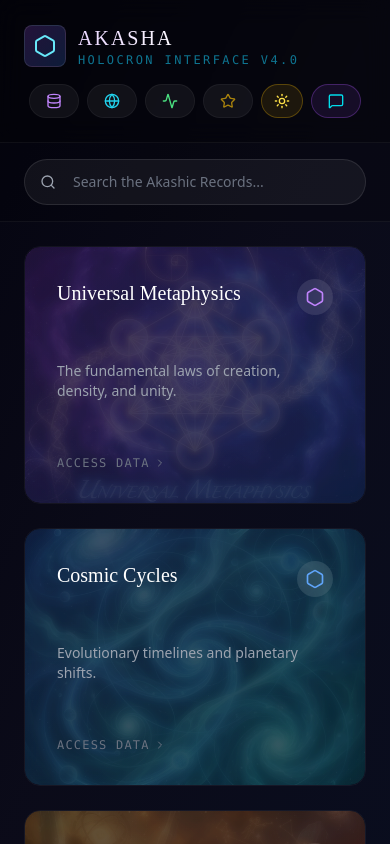
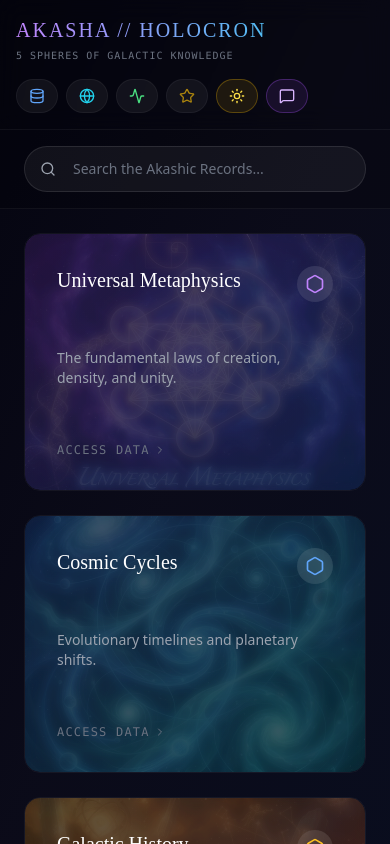
Before and after one commit to rotmgamali/akasha, a React (Vite) app: page / in a window 390 px wide. Both pictures are taken after a click on the button "ENTER AKASHA". Shown: the top 844 px of the page. Built offline with nearby package versions, Linux system fonts and the light colour scheme.

Commit message:
fix: comprehensive UX improvements for mobile and desktop

```diff
--- a/index.html
+++ b/index.html
@@ -4,7 +4,22 @@
     <meta charset="UTF-8" />
     <link rel="icon" type="image/svg+xml" href="/vite.svg" />
     <meta name="viewport" content="width=device-width, initial-scale=1.0" />
-    <title>akasha-app</title>
+    <title>AKASHA | Your Interface to the Infinite</title>
+    <meta name="description" content="Explore the Akashic Records through the AKASHA interface. Galactic history, ascension mechanics, and universal metaphysics at your fingertips." />
+
+    <!-- Open Graph / Facebook -->
+    <meta property="og:type" content="website" />
+    <meta property="og:url" content="https://akasha-interface.vercel.app/" />
+    <meta property="og:title" content="AKASHA | Your Interface to the Infinite" />
+    <meta property="og:description" content="Explore the Akashic Records through the AKASHA interface. Galactic history, ascension mechanics, and universal metaphysics." />
+    <meta property="og:image" content="/images/portal_background_1771112963801.png" />
+
+    <!-- Twitter -->
+    <meta property="twitter:card" content="summary_large_image" />
+    <meta property="twitter:url" content="https://akasha-interface.vercel.app/" />
+    <meta property="twitter:title" content="AKASHA | Your Interface to the Infinite" />
+    <meta property="twitter:description" content="Explore the Akashic Records through the AKASHA interface." />
+    <meta property="twitter:image" content="/images/portal_background_1771112963801.png" />
   </head>
   <body>
     <div id="root"></div>
--- a/src/components/ArticleView.jsx
+++ b/src/components/ArticleView.jsx
@@ -52,16 +52,10 @@ const ArticleView = ({ excerpt, onClose, onToggleSave, isSaved }) => {
             {/* Dynamic Background */}
             <div className={`fixed inset-0 bg-gradient-to-br ${gradient} opacity-5 pointer-events-none`} />
 
-            {/* Contextual Master Image Background */}
-            <AnimatePresence mode="wait">
+            {/* Background Image Underlay (subtle) */}
             {bgImage && (
-                    <motion.div
-                        key={bgImage}
-                        initial={{ opacity: 0 }}
-                        animate={{ opacity: 0.25 }}
-                        exit={{ opacity: 0 }}
-                        transition={{ duration: 1 }}
-                        className="fixed inset-0 pointer-events-none"
+                <div
+                    className="fixed inset-0 opacity-10 pointer-events-none"
                     style={{
                         backgroundImage: `url(${bgImage})`,
                         backgroundSize: 'cover',
@@ -69,7 +63,6 @@ const ArticleView = ({ excerpt, onClose, onToggleSave, isSaved }) => {
                     }}
                 />
             )}
-            </AnimatePresence>
 
             <div className="fixed inset-0 bg-[url('/noise.png')] opacity-20 pointer-events-none" />
 
--- a/src/components/HolocronView.jsx
+++ b/src/components/HolocronView.jsx
@@ -64,63 +64,68 @@ const HolocronView = ({ onNavigate, onToggleSave, savedExcerpts, onOpenArticle }
             <div className="fixed inset-0 bg-galaxy-gradient opacity-30 pointer-events-none" />
 
             {/* Application Header */}
-            <header className="relative z-10 p-6 flex flex-col md:flex-row justify-between items-center border-b border-white/5 bg-black/40 backdrop-blur-md gap-4">
-                <div className="flex items-center gap-3 w-full md:w-auto">
-                    <div className="p-2 rounded-lg bg-gradient-to-br from-purple-500/20 to-blue-500/20 border border-white/10">
-                        <Hexagon className="w-6 h-6 text-cyan-300" />
-                    </div>
+            <header className="relative z-20 p-4 md:p-6 backdrop-blur-md bg-black/20 border-b border-white/5">
+                <div className="max-w-7xl mx-auto flex flex-col gap-4 md:flex-row md:justify-between md:items-center">
+                    {/* Left: Title */}
                     <div>
-                        <h1 className="text-xl font-cinzel text-transparent bg-clip-text bg-gradient-to-r from-purple-200 via-white to-cyan-200 tracking-widest">
-                            AKASHA
+                        <h1 className="text-xl md:text-2xl font-cinzel tracking-widest text-transparent bg-clip-text bg-gradient-to-r from-purple-400 to-cyan-400">
+                            AKASHA // HOLOCRON
                         </h1>
-                        <p className="text-xs font-mono text-cyan-700 tracking-[0.2em] uppercase">Holocron Interface v4.0</p>
-                    </div>
+                        <p className="text-[10px] text-gray-500 font-mono uppercase tracking-widest mt-1">5 Spheres of Galactic Knowledge</p>
                     </div>
 
-                {/* Primary Navigation */}
-                <div className="flex flex-wrap gap-2 md:gap-4 justify-center md:justify-end w-full md:w-auto">
+                    {/* Right: Navigation Hub - Stacked on Mobile */}
+                    <nav className="flex flex-wrap gap-2 items-center">
                         <button
                             onClick={() => onNavigate('timeline')}
-                        className="flex items-center gap-2 px-4 py-2 rounded-full bg-white/5 hover:bg-white/10 border border-white/5 hover:border-purple-500/30 transition-all group"
+                            className="flex items-center gap-2 px-3 md:px-4 py-2 rounded-full bg-white/5 hover:bg-white/10 border border-white/5 hover:border-blue-500/30 transition-all group"
+                            aria-label="View Timeline"
                         >
-                        <Database className="w-4 h-4 text-purple-400 group-hover:text-purple-300" />
-                        <span className="text-xs font-mono uppercase tracking-widest text-gray-400 group-hover:text-white hidden sm:block">Timeline</span>
+                            <Database className="w-4 h-4 text-blue-400 group-hover:text-blue-300" />
+                            <span className="text-xs font-mono uppercase tracking-widest text-gray-400 group-hover:text-white hidden sm:inline">Timeline</span>
                         </button>
                         <button
                             onClick={() => onNavigate('civilizations')}
-                        className="flex items-center gap-2 px-4 py-2 rounded-full bg-white/5 hover:bg-white/10 border border-white/5 hover:border-cyan-500/30 transition-all group"
+                            className="flex items-center gap-2 px-3 md:px-4 py-2 rounded-full bg-white/5 hover:bg-white/10 border border-white/5 hover:border-cyan-500/30 transition-all group"
+                            aria-label="View Civilizations"
                         >
                             <Globe className="w-4 h-4 text-cyan-400 group-hover:text-cyan-300" />
-                        <span className="text-xs font-mono uppercase tracking-widest text-gray-400 group-hover:text-white hidden sm:block">Galactic Map</span>
+                            <span className="text-xs font-mono uppercase tracking-widest text-gray-400 group-hover:text-white hidden sm:inline">Races</span>
                         </button>
                         <button
                             onClick={() => onNavigate('topics')}
-                        className="flex items-center gap-2 px-4 py-2 rounded-full bg-white/5 hover:bg-white/10 border border-white/5 hover:border-green-500/30 transition-all group"
+                            className="flex items-center gap-2 px-3 md:px-4 py-2 rounded-full bg-white/5 hover:bg-white/10 border border-white/5 hover:border-green-500/30 transition-all group"
+                            aria-label="View Neural Net"
                         >
                             <Activity className="w-4 h-4 text-green-400 group-hover:text-green-300" />
-                        <span className="text-xs font-mono uppercase tracking-widest text-gray-400 group-hover:text-white hidden sm:block">Neural Net</span>
+                            <span className="text-xs font-mono uppercase tracking-widest text-gray-400 group-hover:text-white hidden sm:inline">Neural Net</span>
                         </button>
                         <button
                             onClick={() => onNavigate('saved')}
-                        className="flex items-center gap-2 px-4 py-2 rounded-full bg-white/5 hover:bg-white/10 border border-white/5 hover:border-yellow-500/30 transition-all group"
+                            className="flex items-center gap-2 px-3 md:px-4 py-2 rounded-full bg-white/5 hover:bg-white/10 border border-white/5 hover:border-yellow-500/30 transition-all group"
+                            aria-label="View Saved"
                         >
                             <Star className="w-4 h-4 text-yellow-500/70 group-hover:text-yellow-400" />
-                        <span className="text-xs font-mono uppercase tracking-widest text-gray-400 group-hover:text-white hidden sm:block">Saved</span>
+                            <span className="text-xs font-mono uppercase tracking-widest text-gray-400 group-hover:text-white hidden sm:inline">Saved</span>
                         </button>
                         <button
                             onClick={() => onNavigate('daily')}
                             className="flex items-center gap-2 px-3 py-2 rounded-full border border-yellow-500/30 bg-yellow-500/10 hover:bg-yellow-500/20 hover:border-yellow-400 transition-all group"
                             title="Daily Transmission"
+                            aria-label="Daily Transmission"
                         >
                             <Sun className="w-4 h-4 text-yellow-300 group-hover:rotate-180 transition-transform duration-700" />
                         </button>
                         <button
                             onClick={() => onNavigate('oracle')}
-                        className="flex items-center gap-2 px-4 py-2 rounded-full border border-purple-500/30 bg-purple-500/10 hover:bg-purple-500/20 hover:border-purple-400 transition-all group"
+                            className="flex items-center gap-2 px-3 md:px-4 py-2 rounded-full border border-purple-500/30 bg-purple-500/10 hover:bg-purple-500/20 hover:border-purple-400 transition-all group"
                             title="Oracle"
+                            aria-label="Oracle"
                         >
-                        <MessageSquare className="w-4 h-4 text-quantum-cyan group-hover:animate-pulse" />
+                            <MessageSquare className="w-4 h-4 text-purple-300" />
+                            <span className="text-xs font-mono uppercase tracking-widest text-purple-200 hidden md:inline">Oracle</span>
                         </button>
+                    </nav>
                 </div>
             </header>
 
```
Also changed, not shown: src/components/SavedView.jsx (+23 -15 lines). Lines whose indentation alone changed are shown as unchanged.
